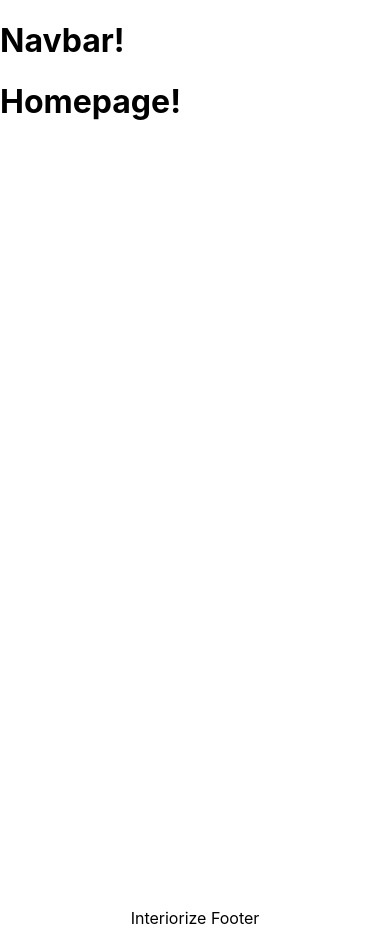
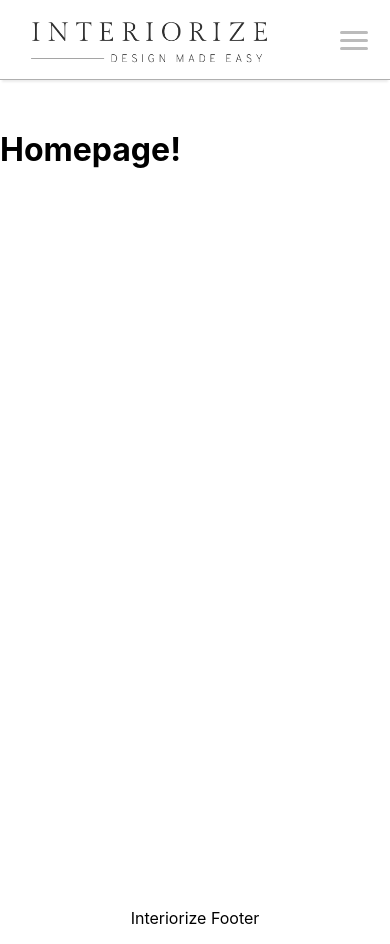
Before and after one commit to natelee3/new-interiorize, a React (Create React App) app: page / in a window 390 px wide. Built offline with nearby package versions, Linux system fonts and the light colour scheme.

Commit message:
finished navbar responsiveness and design

```diff
--- a/src/components/navbar/Navbar.jsx
+++ b/src/components/navbar/Navbar.jsx
@@ -1,7 +1,41 @@
+import { useState } from "react";
+import logo from "./imgs/logo.png";
+import "./navbar.css";
+
 const Navbar = () => {
-    return (
-        <h1>Navbar!</h1>
-    )
-}
+  const [active, setActive] = useState(false);
+
+  return (
+    <>
+      <nav className="navbar">
+        <a href="/">
+          <img src={logo} alt="interiorize logo" className="logo" />
+        </a>
+        <button onClick={() => setActive(!active)} className="toggle-button">
+          <span className="bar"></span>
+          <span className="bar"></span>
+          <span className="bar"></span>
+        </button>
+        <div className={!!active ? "navbar-links active" : "navbar-links"}>
+          <ul>
+            <li>
+              <a href="#">Shop</a>
+            </li>
+            <li>
+              <a href="#">Style Quiz</a>
+            </li>
+            <li>
+              <a href="#">Register</a>
+            </li>
+            <li className="userProfileLink">
+              {/* If user is signed in show user Profile else show Login */}
+              <a href="#">User Profile</a>
+            </li>
+          </ul>
+        </div>
+      </nav>
+    </>
+  );
+};
 
 export default Navbar;
--- a/src/components/navbar/navbar.css
+++ b/src/components/navbar/navbar.css
@@ -0,0 +1,113 @@
+.logo {
+    width: 270px;
+}
+
+nav {
+    display: flex;
+    width: 100%;
+    margin-bottom: 50px;
+    margin-top: 14px;
+    border-bottom: 1px solid rgb(175, 175, 175);
+    box-shadow: 0 4px 2px -2px rgb(236, 236, 236);
+    color: #636363;
+}
+
+nav ul {
+    display: flex;
+    flex-direction: row;
+    align-items: center;
+    width: 100%;
+}
+
+nav a {
+    text-decoration: none;
+    color: #636363;
+}
+
+nav a:hover {
+    color: rgb(148, 148, 148);
+}
+
+nav li {
+    list-style-type: none;
+    margin-right: 2rem;
+}
+
+nav img {
+    margin-left: 25px;
+    margin-bottom:5px;
+}
+
+.userProfileLink {
+    margin-left: auto;
+}
+
+
+/* Hamburger Menu */
+
+.toggle-button {
+    position: absolute;
+    top: .75rem;
+    right: 1rem;
+    display: none;
+    flex-direction: column;
+    justify-content: space-between;
+    width: 30px;
+    height: 21px;
+    border:none;
+    background-color:white;
+}
+
+
+.toggle-button .bar {
+    height: 3px;
+    width: 100%;
+    background-color: rgb(187, 187, 187);
+    border-radius: 10px;
+}
+
+.navbar-links {
+    display: flex;
+    width: 100%;
+}
+
+/* RESPONSIVENESS */
+
+@media screen and (max-width: 960px) {
+
+    /* --- Hamburger Menu Styles --- */
+    .toggle-button {
+        margin-top: 18px;
+        display: flex;
+        width: 40px;
+    }
+    .navbar-links {
+        display: none;
+        width: 100%
+    }
+    .navbar {
+        flex-direction: column;
+        align-items: flex-start;
+    }
+    .navbar ul {
+        flex-direction: column;
+        width: 100%;
+        align-items: flex-start;
+    }
+    .navbar-links li {
+        padding: .5rem;
+    }
+    .navbar-links.active {
+        display: flex;
+    }
+
+    .userProfileLink {
+        margin-left: 0;
+    }
+
+    .logo {
+        width: 250px;
+    }
+
+
+}
```
Also changed, not shown: src/components/navbar/imgs/logo.png (added).
